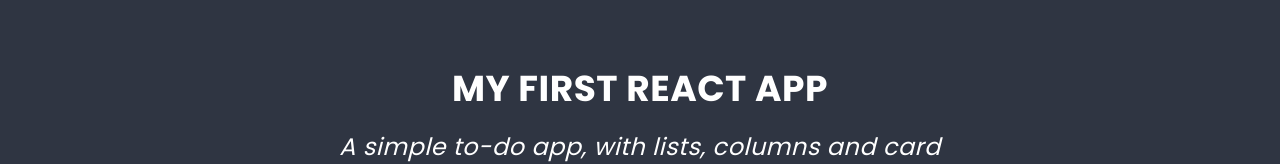
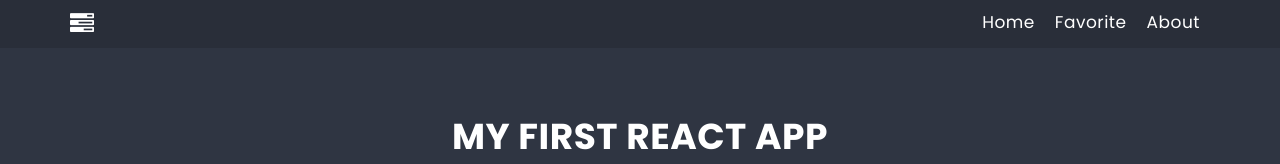
Before and after one commit to jola-klodowska/project-react, a React (Create React App) app: page / in a window 1280 px wide. Shown: the top 164 px of the page. Built offline with nearby package versions, Linux system fonts and the light colour scheme.

Commit message:
Adding navbar

```diff
--- a/package.json
+++ b/package.json
@@ -6,10 +6,12 @@
     "@testing-library/jest-dom": "^5.16.2",
     "@testing-library/react": "^12.1.4",
     "@testing-library/user-event": "^13.5.0",
+    "clsx": "^1.1.1",
     "font-awesome": "^4.7.0",
     "react": "^17.0.2",
     "react-dom": "^17.0.2",
     "react-redux": "^7.2.6",
+    "react-router-dom": "6.0.1",
     "react-scripts": "5.0.0",
     "redux": "^4.1.2",
     "redux-devtools-extension": "2.13.9",
--- a/src/App.js
+++ b/src/App.js
@@ -2,14 +2,18 @@ import Hero from './components/Hero/Hero'
 import SearchForm from './components/SearchForm/SearchForm'
 import List from './components/List/List'
 import Container from './components/Container/Container';
+import NavBar from './components/NavBar/NavBar';
 
 const App = () => {
   return (
+    <main>
+    <NavBar />
     <Container>
       <Hero />
       <SearchForm />
       <List />
     </Container>
+    </main>
   );
 };
 
--- /dev/null
+++ b/src/components/NavBar/NavBar.js
@@ -0,0 +1,17 @@
+import styles from './NavBar.module.scss'
+import clsx from 'clsx';
+
+const NavBar = () => {
+    return (
+        <div className={styles.navigation}>
+            <a href="/" className={clsx(styles.icon, styles.link)}><i class="fa fa-tasks"></i></a>
+            <ul className={styles.list}>
+                <li><a href="/" className={styles.link}>Home</a></li>
+                <li><a href="/" className={styles.link}>Favorite</a></li>
+                <li><a href="/" className={styles.link}>About</a></li>
+            </ul>
+        </div>
+    );
+}
+
+export default NavBar;
--- /dev/null
+++ b/src/components/NavBar/NavBar.module.scss
@@ -0,0 +1,27 @@
+@import "../../styles/settings.scss";
+
+.navigation {
+    background: darken($color-dark, 3%);
+    display: flex;
+    justify-content: space-between;
+}
+
+.list {
+    list-style-type: none;
+    display: flex;
+    flex-direction: row;
+    justify-content: flex-end;
+    padding-right: 70px;
+}
+
+.link {
+    font-size: 17px;
+    color: white;
+    text-decoration: none;
+    padding: 10px;
+
+    &.icon {
+        font-size: 24px;
+        padding-left: 70px;
+    }
+}
```
Also changed, not shown: 1 other file (tests, documents, lock files or other folders).
